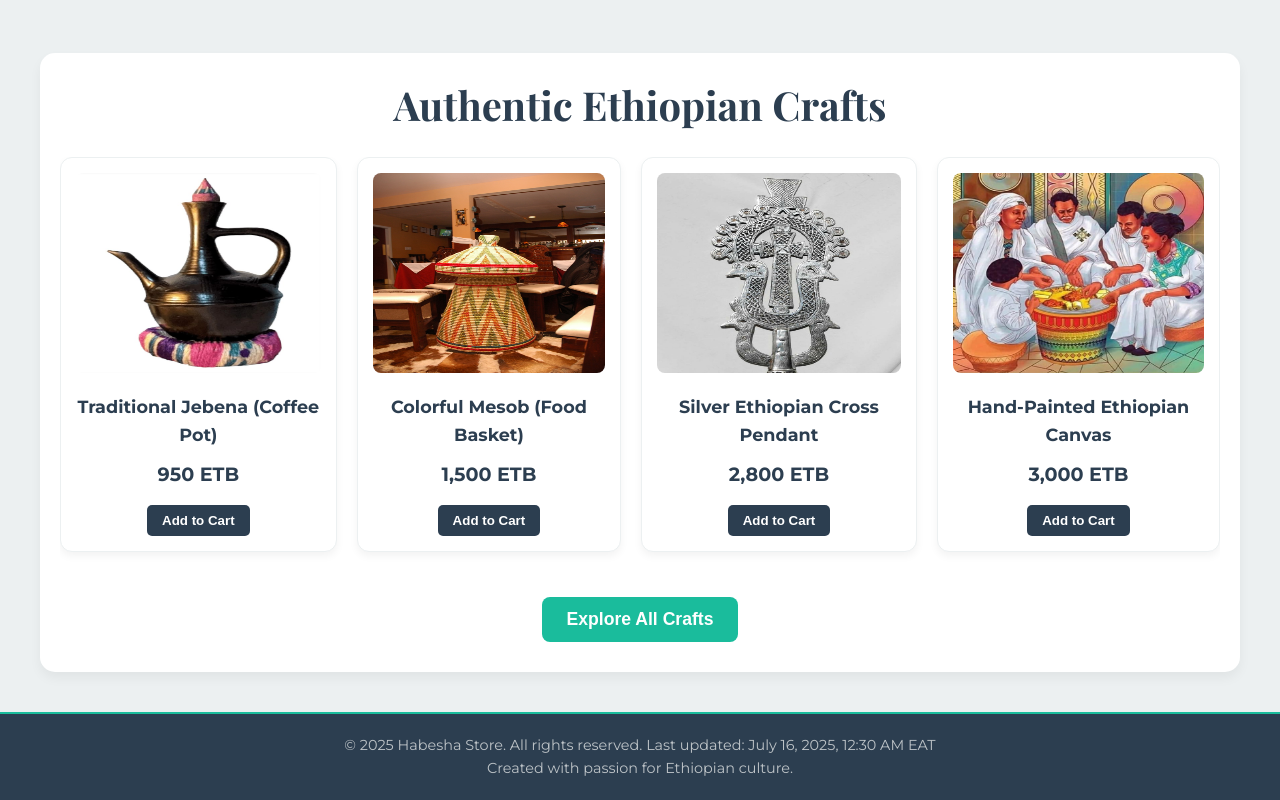
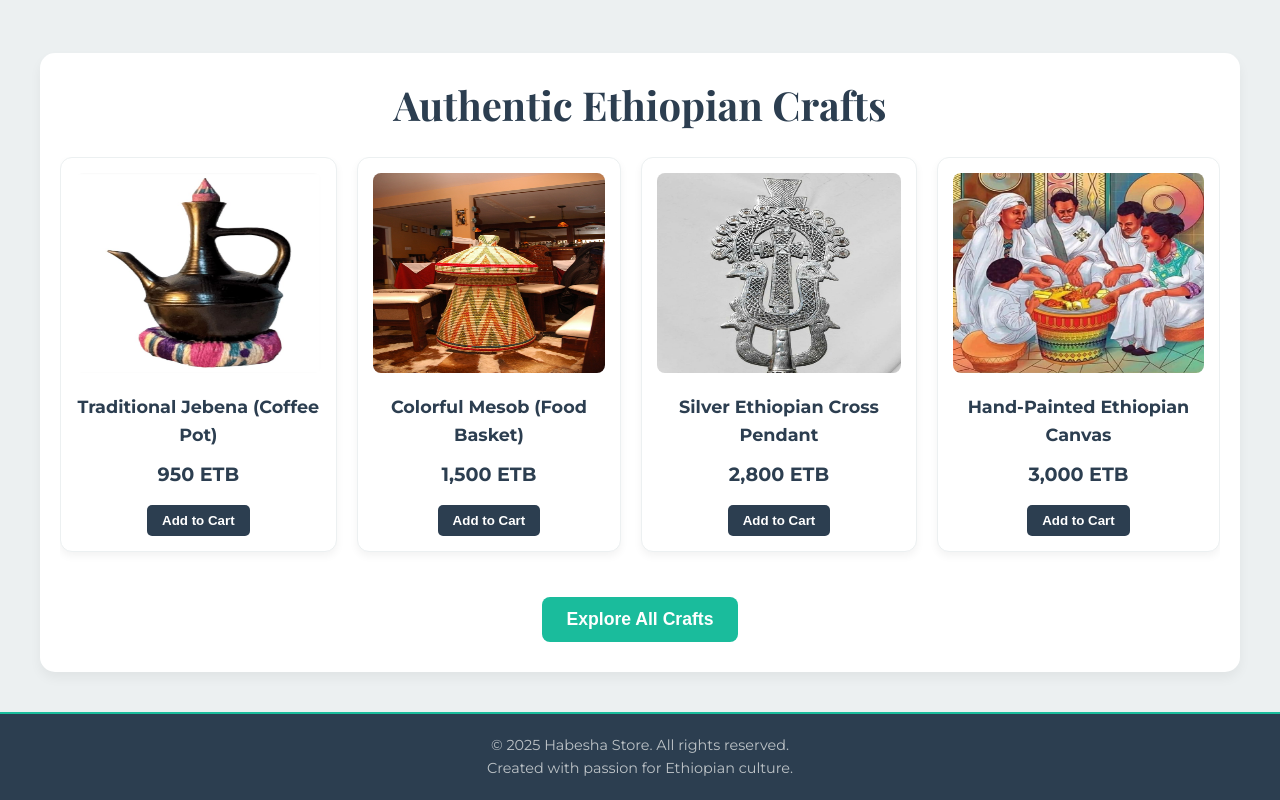
Before and after one commit to EyobKifle/Habesha_Store, a plain HTML site: page index.html in a window 1280 px wide. Shown: the part 3541-4341 px from the top of the page. Drawn offline with nearby package versions, Linux system fonts and the light colour scheme.

Commit message:
small edit at footer

```diff
--- a/index.html
+++ b/index.html
@@ -199,7 +199,7 @@
     </div>
 
     <footer>
-        <p>&copy; 2025 Habesha Store. All rights reserved. Last updated: July 16, 2025, 12:30 AM EAT</p>
+        <p>&copy; 2025 Habesha Store. All rights reserved.</p>
         <p>Created with passion for Ethiopian culture.</p>
     </footer>
 
```
